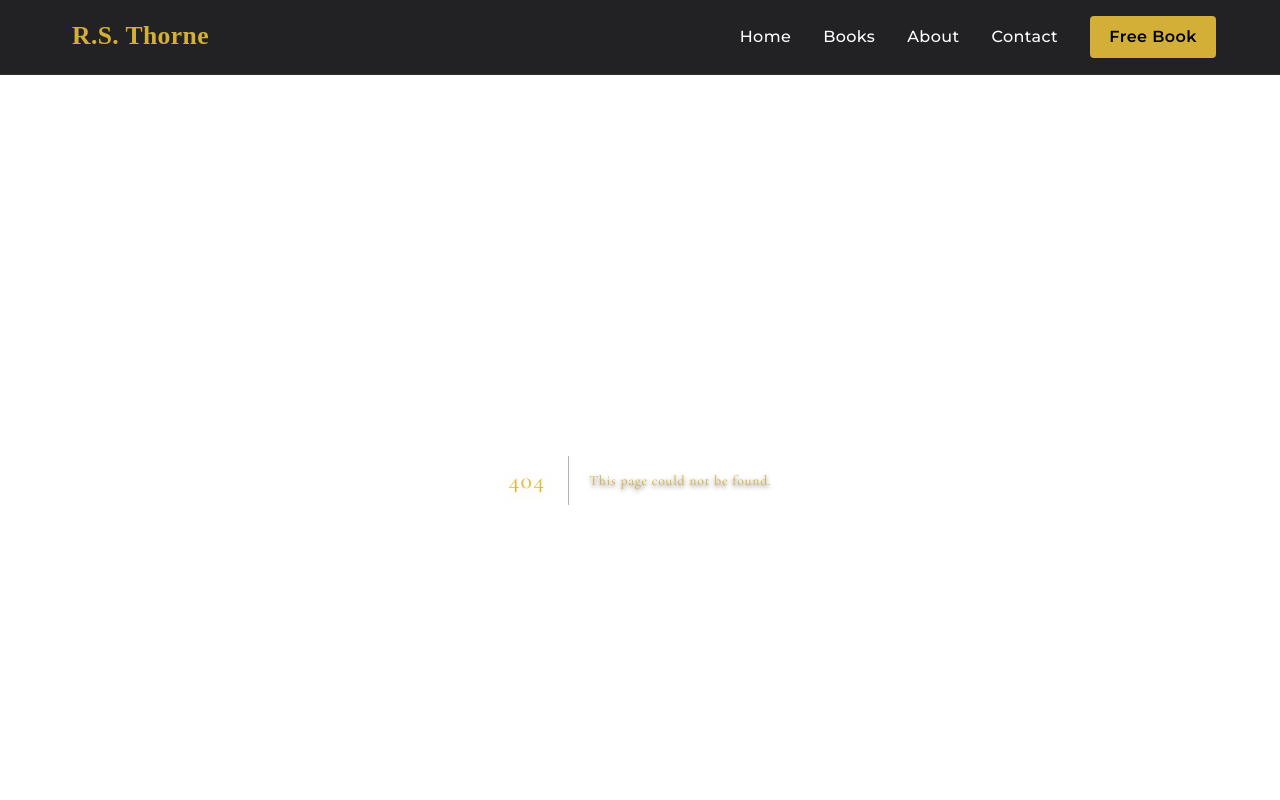
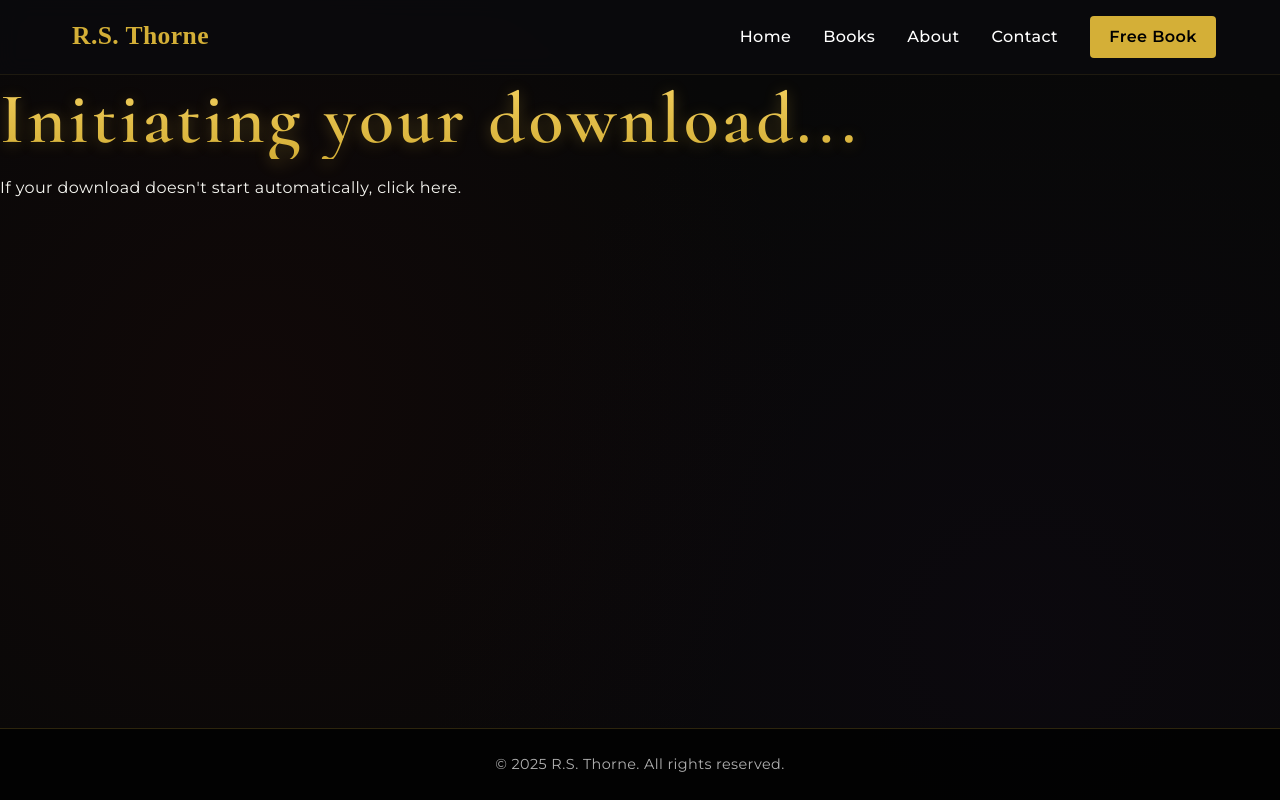
Before and after one commit to bkelly623/rs-thorne, a Next.js app: page /download in a window 1280 px wide. Before the commit this address had no page. Shown: the top 800 px of the page. Built offline with nearby package versions, Linux system fonts and the light colour scheme.

Commit message:
Add direct PDF download page

```diff
--- /dev/null
+++ b/app/download/page.tsx
@@ -0,0 +1,22 @@
+// app/download/page.tsx
+import { redirect } from 'next/navigation';
+
+export default function DownloadPage() {
+  // This page doesn't need to render anything since it will redirect
+  return (
+    <div>
+      <h1>Initiating your download...</h1>
+      <p>If your download doesn't start automatically, <a href="/downloads/Claimed-Crowned-Consumed.pdf" download>click here</a>.</p>
+    </div>
+  );
+}
+
+// This runs on the server before the page loads
+export async function getServerSideProps() {
+  return {
+    redirect: {
+      destination: '/downloads/Claimed-Crowned-Consumed.pdf',
+      permanent: false,
+    },
+  };
+}
```
Also changed, not shown: 1 other file (tests, documents, lock files or other folders).
